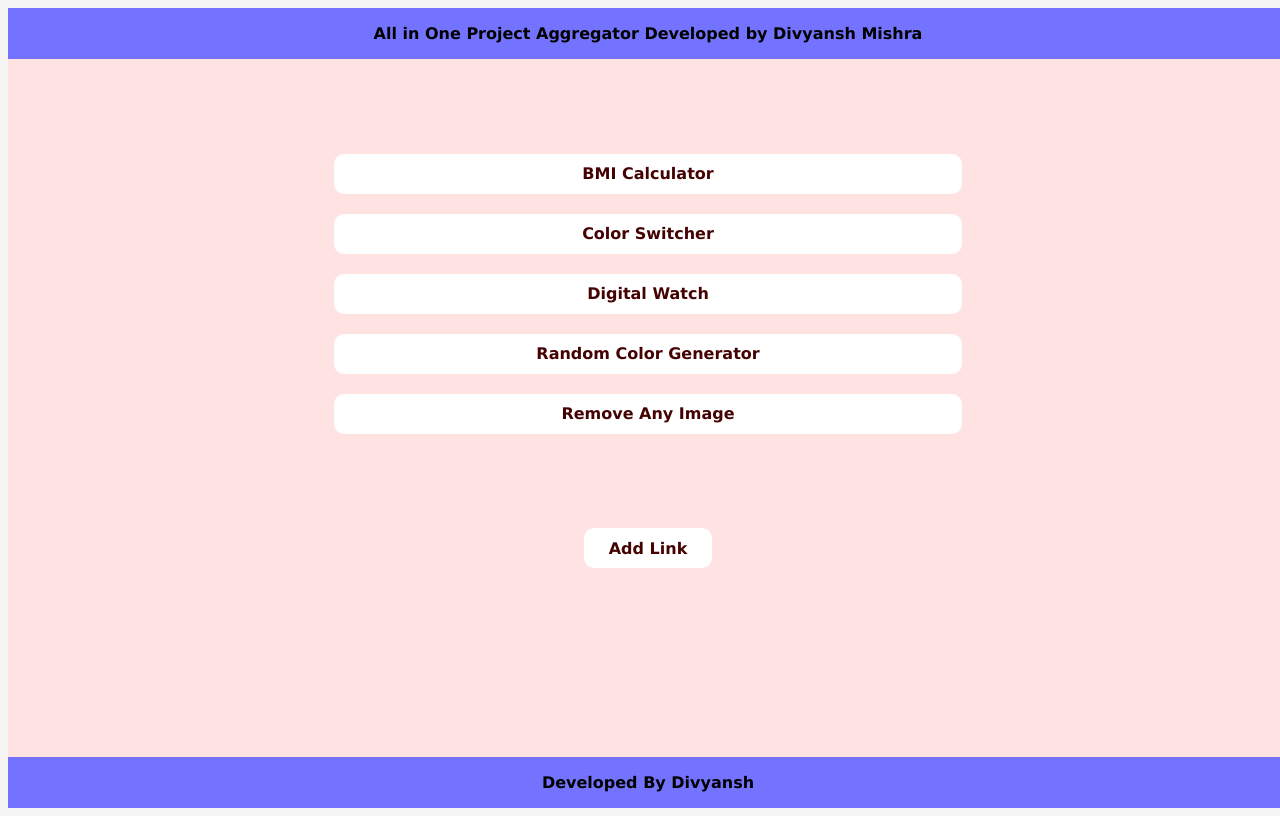
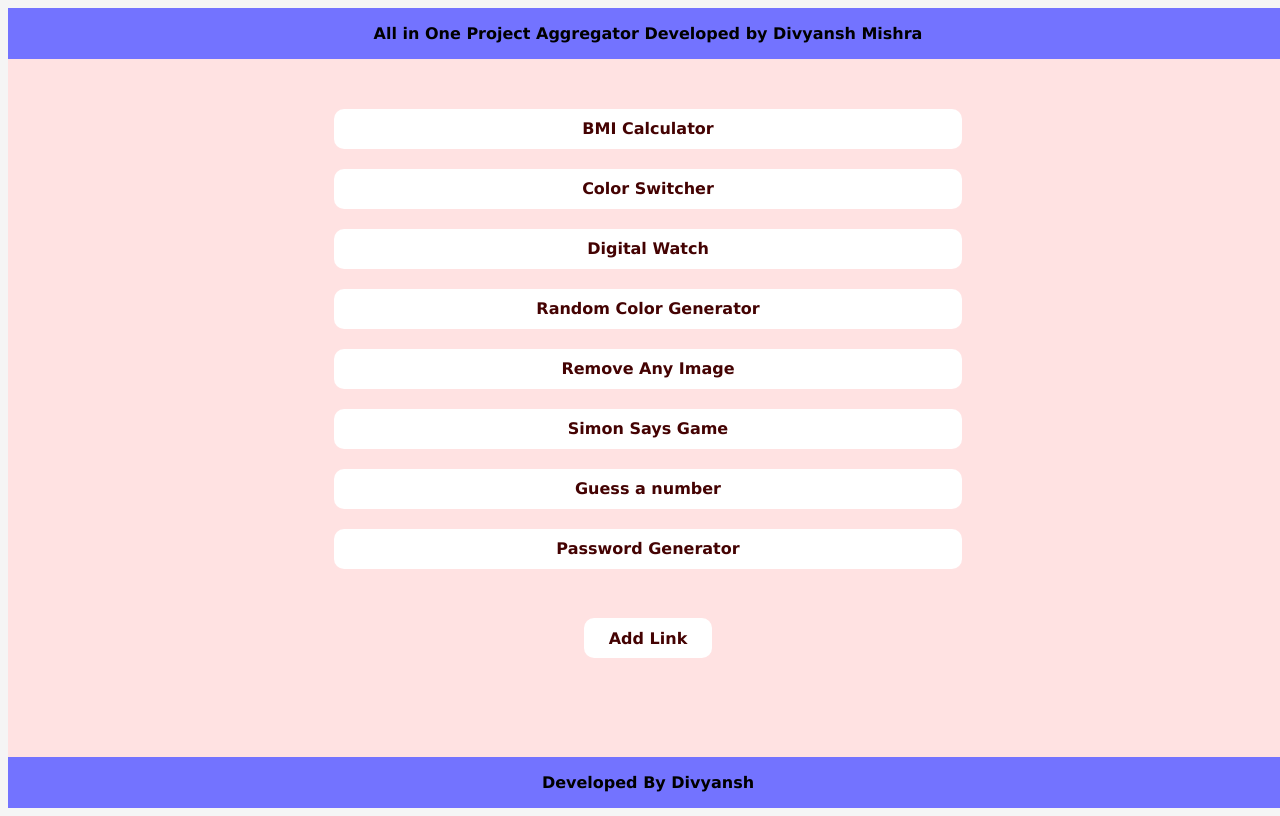
Before and after one commit to divyanshmishra321/Javascripts-Projects, a plain HTML site: page index.html in a window 1280 px wide. Drawn offline with Linux system fonts and the light colour scheme.

Commit message:
Update index.html

```diff
--- a/index.html
+++ b/index.html
@@ -171,6 +171,10 @@
             <a href="Digital Clock\index.html" target="_blank" class="link">Digital Watch</a>
             <a href="Random_Color_Generotor\index.html" target="_blank" class="link">Random Color Generator</a>
             <a href="RemoveAnyImage\index.html" target="_blank" class="link"> Remove Any Image</a>
+            <a href="Simon_Says_Game\index.html" target="_blank" class="link"> Simon Says Game</a>
+            <a href="Guess_a_Number\index.html" target="_blank" class="link">Guess a number</a>
+            <a href="Password_Generator_App\index.html" target="_blank" class="link">Password Generator</a>
+
         </div>
 
 
```
